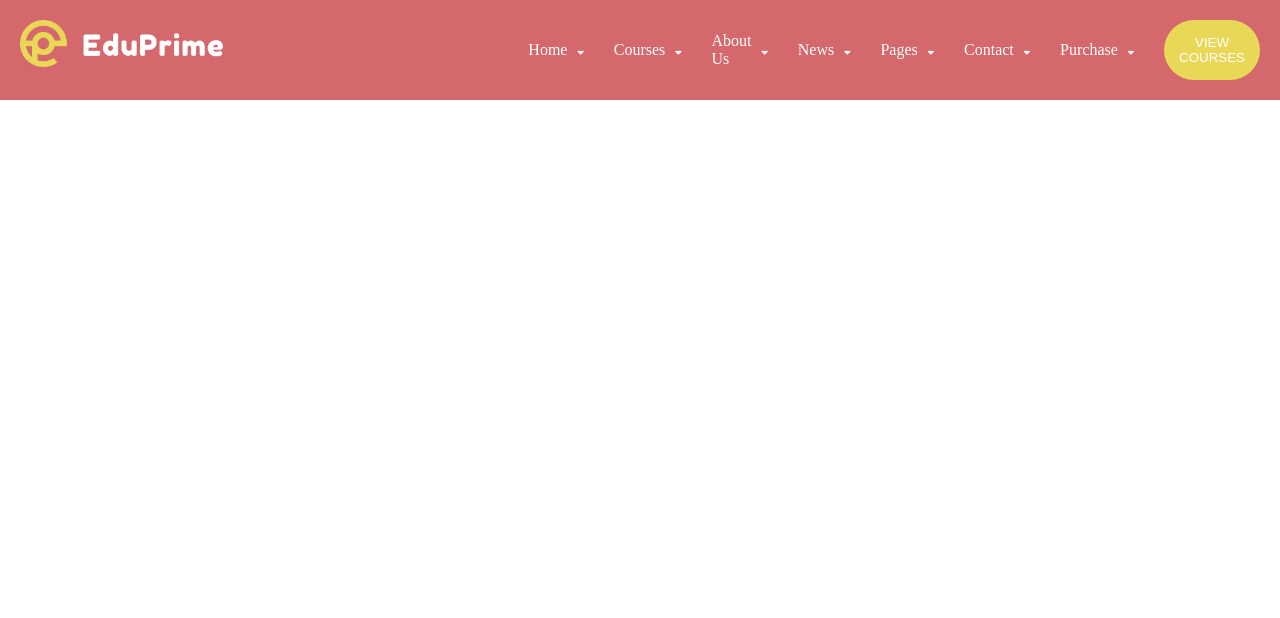
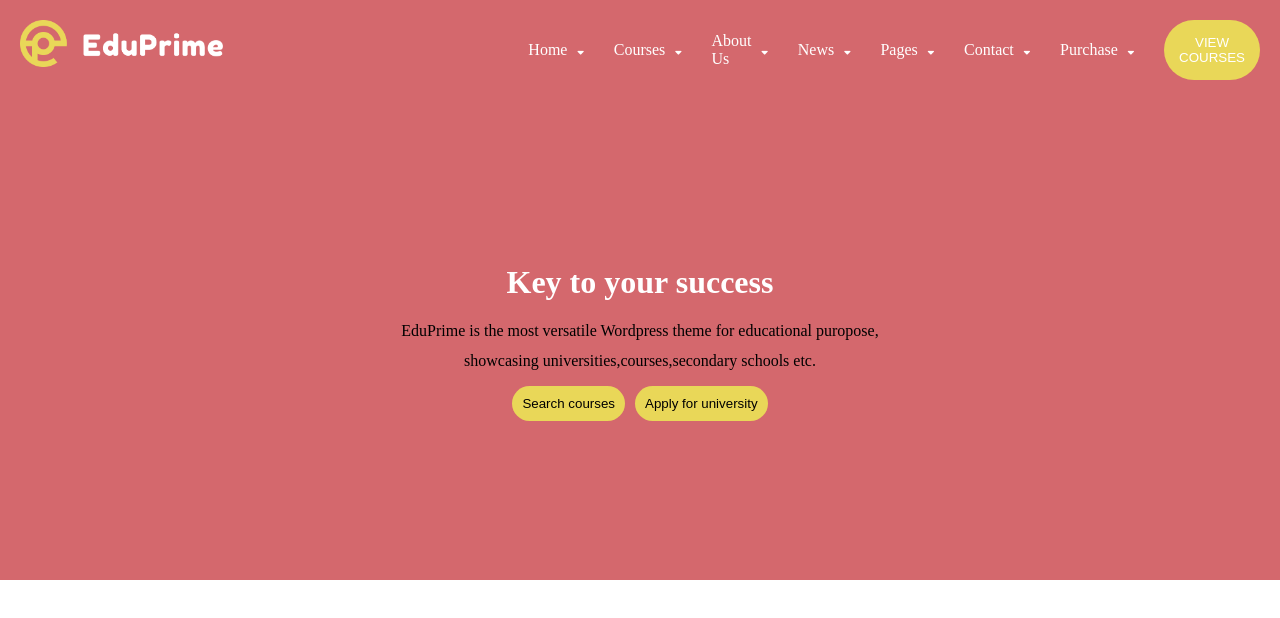
Before and after one commit to Salvatore949/proj-html-vuejs, a Vue app: page / in a window 1280 px wide. Shown: the top 618 px of the page. Built offline with nearby package versions, Linux system fonts and the light colour scheme.

Commit message:
jumbotrone printed

```diff
--- a/src/components/Header.vue
+++ b/src/components/Header.vue
@@ -17,6 +17,18 @@
       </div>
     </nav>
   </header>
+  <div id="jumbotrone">
+    <div id="jumbotrone_text">
+      <h1>Key to your success</h1>
+      <p>EduPrime is the most versatile Wordpress theme for educational puropose,<br>
+          showcasing universities,courses,secondary schools etc.
+        </p>
+        <div id="couple">
+          <button>Search courses</button>
+          <button>Apply for university</button>
+        </div>
+    </div>
+  </div>
 </template>
 
 <script>
@@ -110,6 +122,33 @@ export default {
     color:white;
   }
 
+  #jumbotrone{
+    text-align: center;
+    /* background-image: url("require'@/assets/theme_slider2_bg-1.jpg"); */
+    background-color:#d4686d;
+    height:60vh;
+    display: flex;
+    align-items: center;
+    justify-content: center;
+  }
+
+  #jumbotrone h1{
+    color:rgb(255, 255, 255);
+    padding:15px;
+  }
+
+  #jumbotrone p{
+    line-height: 30px;
+  }
+
+  #couple > button{
+    padding:10px;
+    margin: 10px 5px;
+    background-color: #e9d758;
+    border: none;
+    border-radius: 50px;
+  }
+
 
 
 </style>
--- a/src/components/Main.vue
+++ b/src/components/Main.vue
@@ -1,5 +1,7 @@
 <template>
     <main>
+
+
 
     </main>
 </template>
@@ -12,5 +14,4 @@ export default {
 
 <style>
 
-
 </style>
```
